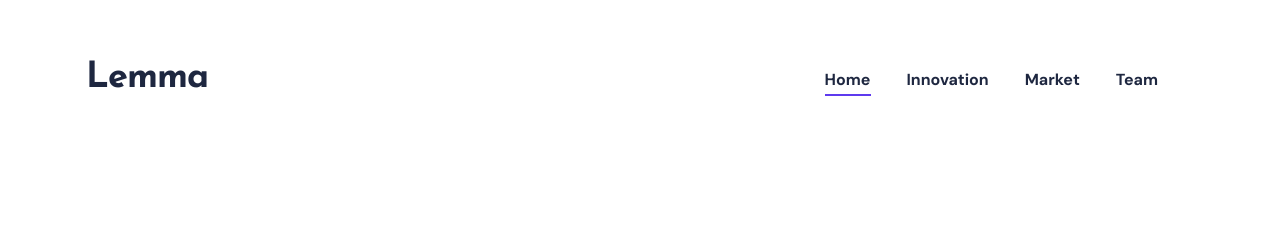
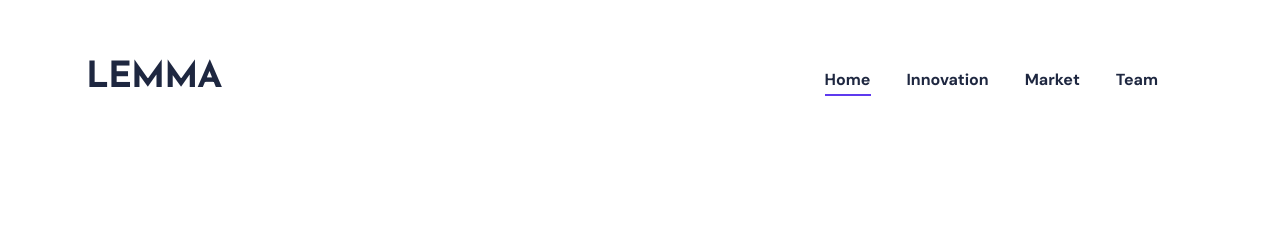
Before and after one commit to wildremote/wildremote.github.io, a Jekyll site: the page built from index.html, in a window 1280 px wide. Shown: the top 249 px of the page. Built offline with Jekyll 4.4.1, drawn with Linux system fonts in a browser that asks for light colours; nearby versions of some CDN libraries.

Commit message:
Logo Uppercase
Changed header and CSS for uppercase

```diff
--- a/_includes/header.html
+++ b/_includes/header.html
@@ -9,7 +9,7 @@
           {% if site.data.settings.logo %}
             <img class="logo__image" src="{{ site.baseurl }}{{ site.data.settings.logo }}" alt="{{ site.data.settings.title }}">
           {% else %}
-            {{ site.data.settings.title }}
+            <span class="uppercase-title">{{ site.data.settings.title }}</span>
           {% endif %}
           </a>
         </div>
--- a/_sass/3-modules/_header.scss
+++ b/_sass/3-modules/_header.scss
@@ -34,6 +34,10 @@
 
 .logo__image {
   max-height: 50px;
+}
+
+.uppercase-title {
+  text-transform: uppercase;
 }
 
 /* Nav */
```
